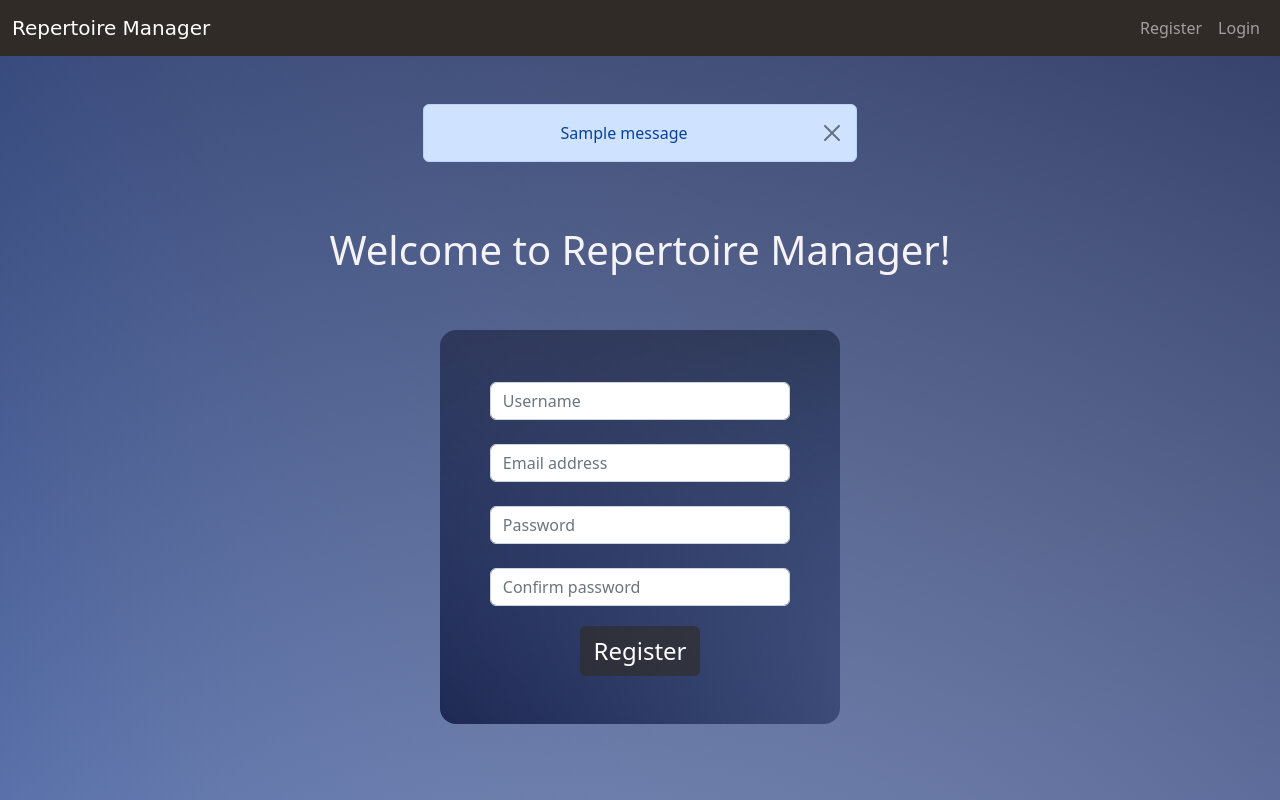
After one commit to paulohenrique-gh/repertoire-manager, a Flask app: page /signup in a window 1280 px wide. The commit adds this page. Run offline with Flask 3, Linux system fonts and the light colour scheme; tables that the repository leaves empty or names only in its code hold one stand-in row (values such as "Sample post"); one stand-in notice (Sample message) is shown; some web fonts are replaced.

Commit message:
signup route

```diff
--- a/app.py
+++ b/app.py
@@ -1,14 +1,29 @@
-from flask import Flask, render_template, request
+from flask import Flask, render_template, request, flash
+from flask_session import Session
+from werkzeug.security import generate_password_hash, check_password_hash
+from error_messages import *
 import mysql.connector
+import re
 
 app = Flask(__name__)
 
-db_connection = mysql.connector.connect(
-    host="localhost",
-    username="root",
-    password="db@2023",
-    database="music_pieces"
-)
+# Configure session
+app.config["SESSION_PERMANENT"] = False
+app.config["SESSION_TYPE"] = "filesystem"
+
+Session(app)
+
+# Configure MySQL connection
+def db_connect():
+    db_connection = mysql.connector.connect(
+        host="localhost",
+        username="root",
+        password="db@2023",
+        database="music_pieces"
+    )
+    return db_connection
+
+db_connection = db_connect()
 
 db = db_connection.cursor(dictionary=True, buffered=True)
 
@@ -16,8 +31,54 @@ db = db_connection.cursor(dictionary=True, buffered=True)
 def index():
 
     db.execute("SELECT name FROM instruments WHERE id=%s", (1,))
+    rows = db.fetchall()
+    for row in rows:
+        print(row)
 
     return render_template("index.html")
 
-if __name__ == "__main__":
-    app.run(debug=False)
+# Registration route
+@app.route("/signup", methods=["GET", "POST"])
+def signup():
+
+    if request.method == "POST":
+        name = request.form.get("name")
+
+        # Validate email
+        email = request.form.get("email")
+        email_pattern = re.compile("^[a-z0-9]+[\._]?[a-z0-9]+[@]\w+[.]\w{2,3}$")
+        if not email_pattern.match(email):
+            return render_template("error.html", error_message=get_registration_error())
+
+        # Validate password
+        password = request.form.get("password")
+        confirmation = request.form.get("confirmation")
+        if not confirmation == password:
+            return render_template("error.html", error_message=get_registration_error())
+
+        hash = generate_password_hash(password)
+
+        # Insert into database if everything is valid
+        sql = """INSERT INTO users
+            (name, email, hash)
+            VALUES(%s, %s, %s)"""
+
+        try:
+            db.execute(sql, (name, email, hash,))
+            db_connection.commit()
+        except:
+            db_connection.rollback()
+        finally:
+            if db_connection:
+                db_connection.close()
+
+        flash("Registration successful! Please login")
+        return render_template("login.html")
+
+
+    return render_template("signup.html")
+
+
+@app.route("/login", methods=["GET", "POST"])
+def login():
+    return render_template("login.html")
--- /dev/null
+++ b/error_messages.py
@@ -0,0 +1,2 @@
+def get_registration_error():
+    return "Make sure you entered the correct information"
--- a/static/styles.css
+++ b/static/styles.css
@@ -6,14 +6,14 @@ html {
 
 body {
    background:
-   linear-gradient(200deg, rgba(27, 38, 79, 0.8), transparent),
-   linear-gradient(100deg, rgba(39, 70, 144, 0.8), transparent),
-   linear-gradient(300deg, rgba(87, 108, 168, 0.8), transparent);
+      linear-gradient(200deg, rgba(27, 38, 79, 0.8), transparent),
+      linear-gradient(100deg, rgba(39, 70, 144, 0.8), transparent),
+      linear-gradient(300deg, rgba(87, 108, 168, 0.8), transparent);
    background-repeat: no-repeat;
    color: #f5f3f5;
 }
 
-.navbar-bg-custom {
+.bg-custom {
    background-color: #302b27;
 }
 
@@ -27,10 +27,17 @@ body {
 }
 
 #reg-form {
-   background-color: #1b264f;
+   /* background-color: #1b264f; */
+   background:
+      linear-gradient(40deg, rgba(27, 38, 79, 0.95), transparent),
+      linear-gradient(45deg, rgba(87, 108, 168, 0.75), transparent),
+      linear-gradient(150deg, rgba(48, 43, 39, 0.8), transparent),
+      linear-gradient(180deg, rgba(39, 70, 144, 0.85), transparent);
+   background-repeat: no-repeat;
 }
 
 .btn-primary, .btn-primary:hover, .btn-primary:active, .btn-primary:visited {
-   background-color: #576ca8 !important;
+   background-color: rgba(48, 43, 39, 0.65) !important;
+
    border-color: transparent;
 }
--- a/templates/layout.html
+++ b/templates/layout.html
@@ -11,7 +11,7 @@
 </head>
 <body>
 
-    <nav class="navbar navbar-expand-lg navbar-dark navbar-bg-custom">
+    <nav class="navbar navbar-expand-lg navbar-dark bg-custom">
         <div class="container-fluid">
           <a class="navbar-brand" href="#" id="logo" class="ms-auto">Repertoire Manager</a>
           <button class="navbar-toggler" type="button" data-bs-toggle="collapse" data-bs-target="#navbarNav" aria-controls="navbarNav" aria-expanded="false" aria-label="Toggle navigation">
@@ -20,42 +20,27 @@
           <div class="collapse navbar-collapse" id="navbarNav">
             <ul class="navbar-nav ms-auto">
               <li class="nav-item">
-                <a class="nav-link"href="#">Register</a>
+                <a class="nav-link"href="/signup">Register</a>
               </li>
               <li class="nav-item">
-                <a class="nav-link" href="#">Login</a>
+                <a class="nav-link" href="/login">Login</a>
               </li>
             </ul>
           </div>
         </div>
       </nav>
 
+      {% if get_flashed_messages() %}
+        <div class="row justify-content-center">
+          <div class="col-4 text-center alert alert-primary mt-5 alert-dismissible fade show" role="alert">
+            {{ get_flashed_messages() | join(" ")}}
+            <button type="button" class="btn-close" data-bs-dismiss="alert" aria-label="Close"></button>
+          </div>
+        </div>
+      {% endif %}
+
       <main class="container text-center py-5">
-        <div>
-            <h1 class="pb-5">Welcome to Repertoire Manager!</h1>
-            <div class="container">
-                <div class="row justify-content-center">
-                    <div class="col-lg-6 col-md-8 col-sm-10">
-                        <form class="border py-5 m-auto w-75 text-center" id="reg-form">
-                            <h2>Register here!</h2>
-                            <div class="mb-3 py-1">
-                                <input type="email" name="email" placeholder="Email address" class="form-control mx-auto w-auto">
-                            </div>
-                            <div class="mb-3 py-1">
-                                <input type="password" name="password" placeholder="Password" class="form-control mx-auto w-auto">
-                            </div>
-                            <div class="mb-3 py-1">
-                                <input type="password" name="confirmation" placeholder="Confirm password" class="form-control mx-auto w-auto">
-                            </div>
-
-                            <button type="submit" class="btn btn-primary">Submit</button>
-                        </form>
-                    </div>
-                </div>
-            </div>
-
-
-        </div>
+        {% block main %}{% endblock %}
       </main>
 
 </body>
--- /dev/null
+++ b/templates/signup.html
@@ -0,0 +1,33 @@
+{% extends "layout.html" %}
+
+{% block title %}
+    Signup
+{% endblock %}
+
+{% block main %}
+    <div>
+        <h1 class="pb-5">Welcome to Repertoire Manager!</h1>
+        <div class="container">
+            <div class="row justify-content-center">
+                <div class="col-lg-6 col-md-8 col-sm-10">
+                    <form action="/signup" method= "post" class="border py-5 m-auto w-75 text-center border-0 rounded-4" id="reg-form">
+                        <div class="mb-3 py-1">
+                            <input type="text" name="name" placeholder="Username" class="form-control mx-auto w-75" required>
+                        </div>
+                        <div class="mb-3 py-1">
+                            <input type="email" name="email" placeholder="Email address" class="form-control mx-auto w-75" required>
+                        </div>
+                        <div class="mb-3 py-1">
+                            <input type="password" name="password" placeholder="Password" class="form-control mx-auto w-75" required>
+                        </div>
+                        <div class="mb-3 py-1">
+                            <input type="password" name="confirmation" placeholder="Confirm password" class="form-control mx-auto w-75" required>
+                        </div>
+
+                        <button type="submit" class="btn btn-primary fs-4">Register</button>
+                    </form>
+                </div>
+            </div>
+        </div>
+    </div>
+{% endblock %}
```
Also changed, not shown: templates/error.html (added, +10 -0 lines), templates/login.html (added, +26 -0 lines), README.md, 1 other file.
